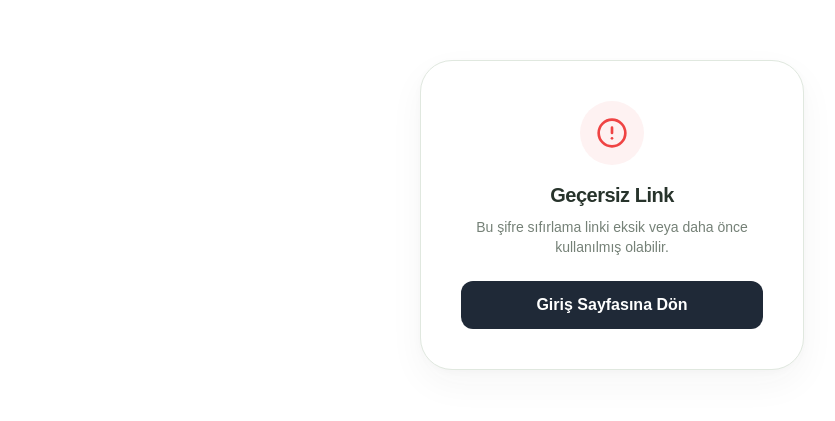
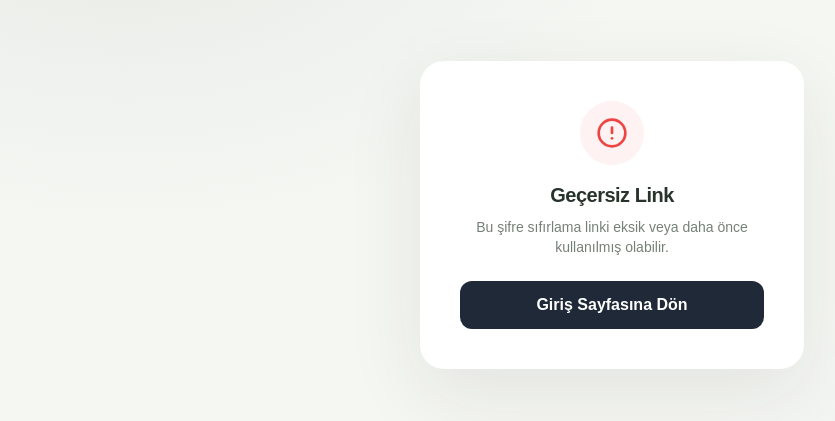
Before and after one commit to seydagultopal/jobtracker-frontend, a React (Vite) app: page /reset-password in a window 1280 px wide. Shown: the part 185-606 px from the top of the page, without its empty margins (28-863 px from the left). Built offline with nearby package versions, Linux system fonts and the light colour scheme; no server answers.

Commit message:
Align password reset screens with Pebble auth design

```diff
--- a/src/pages/ResetPassword.jsx
+++ b/src/pages/ResetPassword.jsx
@@ -37,8 +37,8 @@ export default function ResetPassword() {
 
   // Geçersiz veya eksik token durumu için özel ekran
   if (!token) return (
-    <div className="min-h-screen flex items-center justify-center bg-gray-50 p-4">
-        <div className="text-center p-10 bg-white rounded-[2rem] shadow-xl border border-red-50 max-w-sm w-full">
+    <div className="auth-page auth-reset min-h-screen flex items-center justify-center p-4">
+        <div className="auth-reset-card text-center p-10 rounded-[2rem] shadow-xl max-w-sm w-full">
             <div className="w-16 h-16 bg-red-50 text-red-500 rounded-full flex items-center justify-center mx-auto mb-4">
                 <AlertCircle size={32} />
             </div>
@@ -52,14 +52,13 @@ export default function ResetPassword() {
   );
 
   return (
-    <div className="min-h-screen flex items-center justify-center bg-gradient-to-br from-[#E9ACBB]/10 via-gray-50 to-[#7B92B3]/10 p-4 relative overflow-hidden">
+    <div className="auth-page auth-reset min-h-screen flex items-center justify-center p-4 relative overflow-hidden">
 
-      {/* Arka plan süsleri (Bulanık renkli toplar) */}
-      <div className="absolute top-[-10%] left-[-10%] w-96 h-96 bg-[#E9ACBB] rounded-full mix-blend-multiply filter blur-3xl opacity-20 animate-pulse"></div>
-      <div className="absolute bottom-[-10%] right-[-10%] w-96 h-96 bg-[#7B92B3] rounded-full mix-blend-multiply filter blur-3xl opacity-20 animate-pulse" style={{ animationDelay: '2s' }}></div>
+      {/* Subtle background accents are supplied by the shared auth theme. */}
+
 
       {/* Cam Efektli (Glassmorphism) Kart */}
-      <div className="auth-reset-card bg-white/80 backdrop-blur-xl p-10 rounded-[2.5rem] shadow-2xl w-full max-w-md border border-white z-10 relative">
+      <div className="auth-reset-card p-10 rounded-[2rem] w-full max-w-md z-10 relative">
         <div className="text-center mb-8">
           <div className="flex justify-center mb-4"><Logo className="h-12 w-12" /></div><h1 className="text-2xl font-black tracking-widest text-cherry mb-4">Pebble</h1>
           <h2 className="text-2xl font-bold text-gray-800">Yeni Şifre Belirle 🔒</h2>
```
